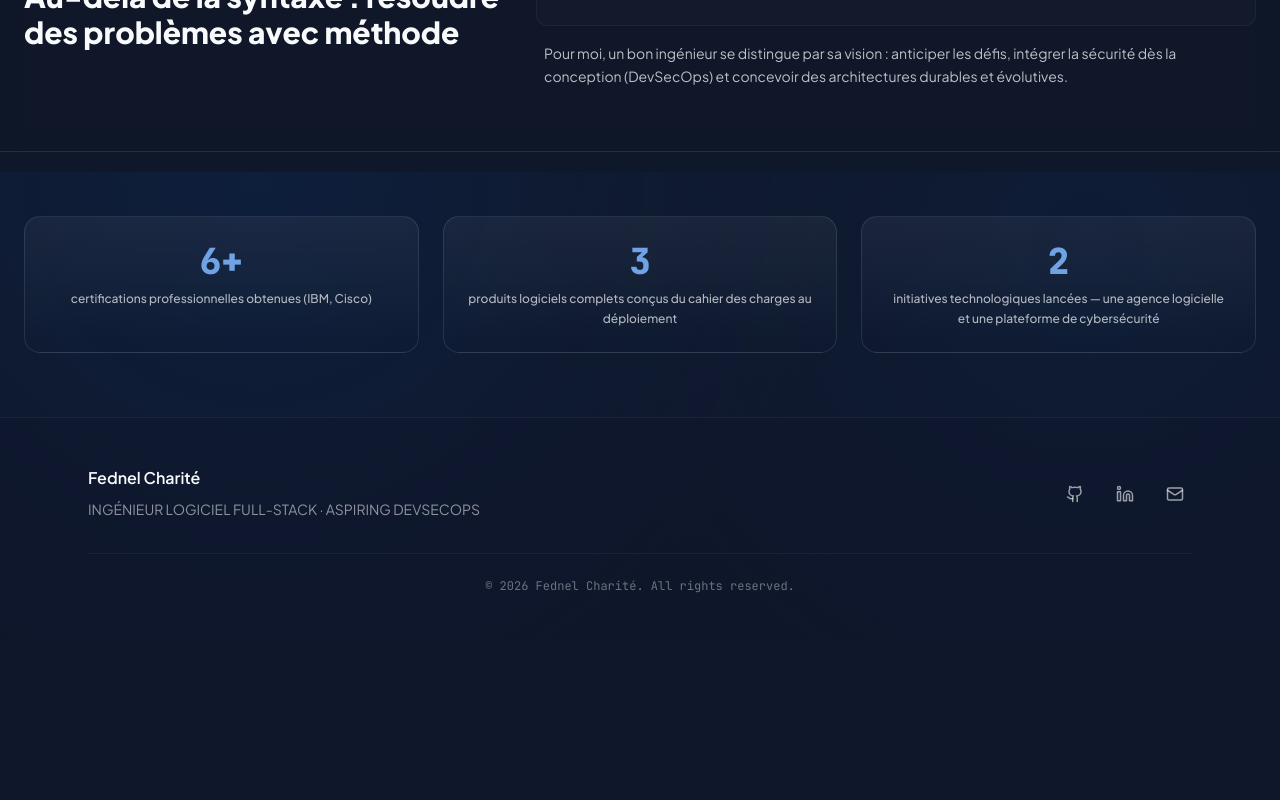
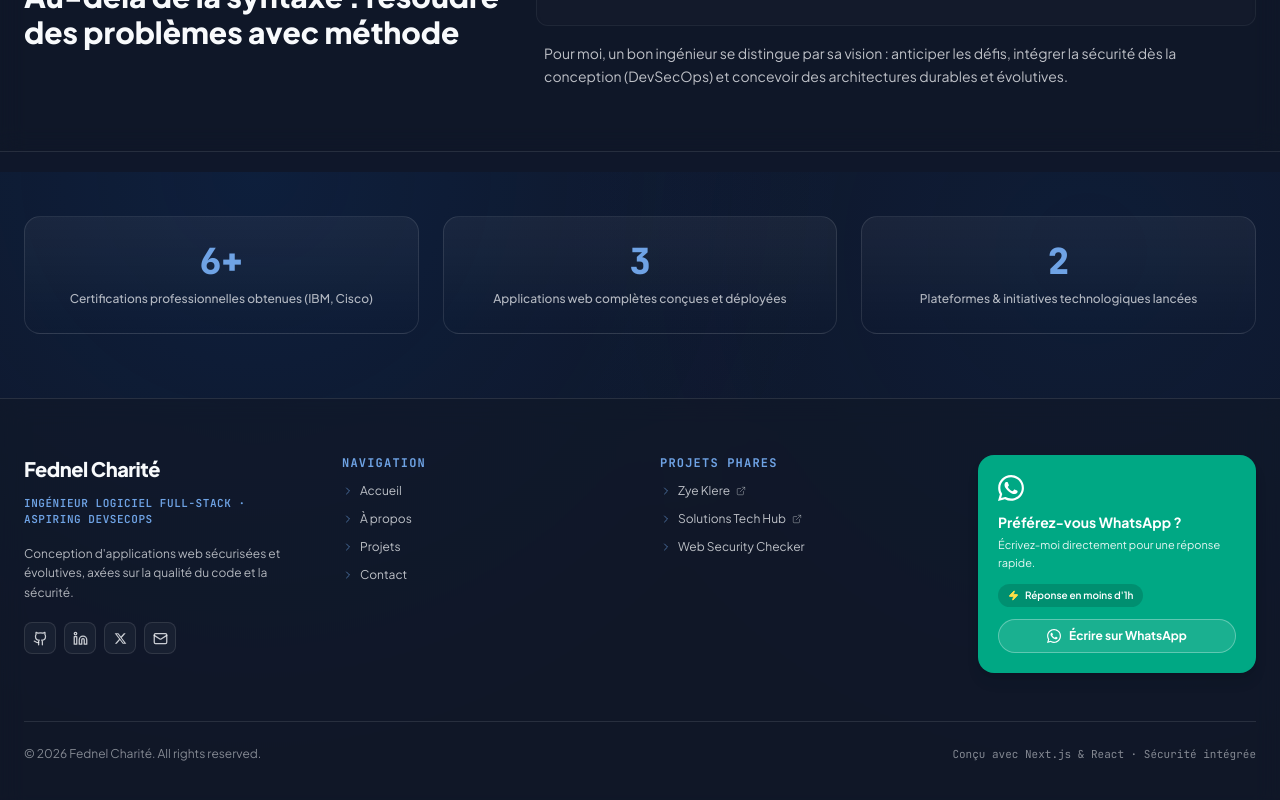
Before and after one commit to Feddy509/fednelCharite-portfolio, a Next.js app: page / in a window 1280 px wide. Shown: the part 1428-2228 px from the top of the page. Before the commit the page ends 2070 px from the top, so only its background shows below. Built offline with nearby package versions, Linux system fonts and the light colour scheme.

Commit message:
correction des contenus

```diff
--- a/app/about/page.tsx
+++ b/app/about/page.tsx
@@ -1,24 +1,27 @@
 "use client";
 
+import React from "react";
 import { GraduationCap, Code2, ShieldCheck, Rocket, Clock, Award, CheckCircle2 } from "lucide-react";
 import { certifications, portfolioData } from "@/data/portfolioData";
 import { useLanguage } from "@/app/context/LanguageContext";
 
-const identityIcons = {
+const identityIcons: Record<string, React.ElementType> = {
   engineer: Code2,
   securiste: ShieldCheck,
+  cloud: Rocket,
   entrepreneur: Rocket,
 };
 
 export default function AboutPage() {
   const { language } = useLanguage();
-  const data = portfolioData[language];
+  const data = portfolioData?.[language] || portfolioData?.fr || {};
 
-  const completed = certifications.filter((c) => c.status === "completed");
-  const inProgress = certifications.filter((c) => c.status === "in-progress");
+  const completed = (certifications || []).filter((c) => c?.status === "completed");
+  const inProgress = (certifications || []).filter((c) => c?.status === "in-progress");
 
   // Diksyonè ti tèks estatik pou paj À propos / About
-  const labels = {
+  const labels =
+    {
       fr: {
         badge: "À propos",
         title: "Trois identités, un seul objectif : livrer un logiciel fiable",
@@ -39,7 +42,15 @@ export default function AboutPage() {
         certSubtitle: "Continuous learning, verified & validated",
         inProgress: "In progress & Upcoming certifications",
       },
-  }[language];
+    }[language] || {
+      badge: "À propos",
+      title: "Trois identités, un seul objectif : livrer un logiciel fiable",
+      subtitle: "",
+      academic: "Parcours académique",
+      certifications: "Certifications & Spécialisations",
+      certSubtitle: "Formation continue, vérifiée et validée",
+      inProgress: "En préparation & Certifications à venir",
+    };
 
   return (
     <div className="mx-auto max-w-6xl px-6 py-16 sm:py-24">
@@ -62,21 +73,21 @@ export default function AboutPage() {
       {/* Triple identité (Grille Moderne & Aérée)                         */}
       {/* ---------------------------------------------------------------- */}
       <div className="mt-16 grid gap-8 sm:grid-cols-3">
-        {data.aboutIdentities.map((identity) => {
-          const Icon = identityIcons[identity.key as keyof typeof identityIcons];
+        {(data?.aboutIdentities || []).map((identity: any) => {
+          const Icon = identityIcons[identity?.key as keyof typeof identityIcons] || Code2;
           return (
             <div
-              key={identity.key}
+              key={identity?.key || identity?.title}
               className="group relative rounded-2xl border border-white/10 bg-ink-surface/40 p-8 backdrop-blur-md transition-all duration-300 hover:-translate-y-1 hover:border-accent-500/40 hover:shadow-glow"
             >
               <span className="flex h-12 w-12 items-center justify-center rounded-xl bg-accent-600/20 text-accent-300 transition-transform duration-300 group-hover:scale-110">
                 <Icon size={22} />
               </span>
               <h3 className="mt-6 font-sans text-lg font-bold text-paper">
-                {identity.title}
+                {identity?.title}
               </h3>
               <p className="mt-3 font-sans text-sm leading-relaxed text-paper/65">
-                {identity.description}
+                {identity?.description}
               </p>
             </div>
           );
@@ -97,16 +108,16 @@ export default function AboutPage() {
           </span>
           <div className="space-y-1">
             <h3 className="font-sans text-xl font-bold text-paper">
-              {data.education.degree}
+              {data?.education?.degree}
             </h3>
             <p className="font-sans text-sm font-medium text-paper/70">
-              {data.education.school}
+              {data?.education?.school}
             </p>
             <p className="font-mono text-xs font-semibold text-accent-300">
-              {data.education.status}
+              {data?.education?.status}
             </p>
             <p className="pt-2 font-sans text-sm leading-relaxed text-paper/60">
-              {data.education.note}
+              {data?.education?.note}
             </p>
           </div>
         </div>
--- a/components/Footer.tsx
+++ b/components/Footer.tsx
@@ -1,64 +1,216 @@
 "use client";
 
 import Link from "next/link";
-import { Github, Linkedin, Globe, Mail } from "lucide-react";
+import { Github, Linkedin, Mail, ExternalLink, ChevronRight, Zap } from "lucide-react";
 import { portfolioData, personalInfo } from "@/data/portfolioData";
 import { useLanguage } from "@/app/context/LanguageContext";
 
+// Ikòn X (Twitter)
+const XIcon = ({ size = 15 }: { size?: number }) => (
+  <svg
+    width={size}
+    height={size}
+    viewBox="0 0 24 24"
+    fill="currentColor"
+    aria-hidden="true"
+  >
+    <path d="M18.244 2.25h3.308l-7.227 8.26 8.502 11.24H16.17l-5.214-6.817L4.99 21.75H1.68l7.73-8.835L1.254 2.25H8.08l4.713 6.231zm-1.161 17.52h1.833L7.084 4.126H5.117z" />
+  </svg>
+);
+
+// Ikòn WhatsApp SVG
+const WhatsappIcon = ({ size = 20 }: { size?: number }) => (
+  <svg
+    width={size}
+    height={size}
+    viewBox="0 0 24 24"
+    fill="currentColor"
+    aria-hidden="true"
+  >
+    <path d="M17.472 14.382c-.297-.149-1.758-.867-2.03-.967-.273-.099-.471-.148-.67.15-.197.297-.767.966-.94 1.164-.173.199-.347.223-.644.075-.297-.15-1.255-.463-2.39-1.475-.883-.788-1.48-1.761-1.653-2.059-.173-.297-.018-.458.13-.606.134-.133.298-.347.446-.521.151-.172.2-.296.3-.495.099-.198.05-.372-.025-.521-.075-.148-.669-1.611-.916-2.206-.242-.579-.487-.501-.669-.51l-.57-.01c-.198 0-.52.074-.792.372s-1.04 1.016-1.04 2.479 1.065 2.876 1.213 3.074c.149.198 2.095 3.2 5.076 4.487.709.306 1.263.489 1.694.626.712.226 1.36.194 1.872.118.571-.085 1.758-.719 2.006-1.413.248-.695.248-1.29.173-1.414-.074-.124-.272-.198-.57-.347m-5.421 7.403h-.004a9.87 9.87 0 01-5.031-1.378l-.361-.214-3.741.982.998-3.648-.235-.374a9.86 9.86 0 01-1.51-5.26c.001-5.45 4.436-9.884 9.888-9.884 2.64 0 5.122 1.03 6.988 2.898a9.825 9.825 0 012.893 6.994c-.003 5.45-4.437 9.884-9.885 9.884m8.413-18.297A11.815 11.815 0 0012.05 0C5.495 0 .16 5.335.157 11.892c0 2.096.547 4.142 1.588 5.945L0 24l6.335-1.662a11.87 11.87 0 005.707 1.456h.005c6.554 0 11.89-5.335 11.893-11.893 0-3.177-1.238-6.163-3.487-8.411" />
+  </svg>
+);
+
 export default function Footer() {
   const { language } = useLanguage();
-  const data = portfolioData[language];
+  const data = portfolioData?.[language] || portfolioData?.fr;
 
+  const isEn = language === "en";
   const currentYear = new Date().getFullYear();
 
   return (
-    <footer className="mt-auto border-t border-white/5 bg-ink/50 py-12">
-      <div className="mx-auto max-w-6xl px-6">
-        <div className="flex flex-col gap-8 md:flex-row md:items-center md:justify-between">
-          <div>
+    <footer className="mt-auto border-t border-white/10 bg-ink-surface/60 backdrop-blur-md font-sans text-paper">
+      <div className="mx-auto max-w-7xl px-6 py-14">
+
+        {/* Grid 4 Columns san liy vèrtikal, byen santre */}
+        <div className="grid gap-10 sm:grid-cols-2 lg:grid-cols-4 items-start">
+
+          {/* Kolòn 1: Identity & Description */}
+          <div className="space-y-3">
             <Link
               href="/"
-              className="font-sans text-base font-semibold text-paper"
+              className="text-xl font-extrabold tracking-tight text-paper transition hover:text-accent-300"
             >
               {personalInfo.name}
             </Link>
-            <p className="mt-2 font-sans text-sm leading-relaxed text-paper/55">
-              {data.personalInfo.roles.join(" · ")}
+            <p className="font-mono text-[11px] font-semibold uppercase tracking-wider text-accent-300">
+              {data?.personalInfo?.roles?.join(" · ") || ""}
             </p>
-          </div>
+            <p className="text-xs text-paper/70 leading-relaxed max-w-xs pt-1">
+              {isEn
+                ? "Building scalable, secure web systems with a focus on code quality and DevSecOps practices."
+                : "Conception d'applications web sécurisées et évolutives, axées sur la qualité du code et la sécurité."}
+            </p>
 
-          <div className="flex items-center gap-4 text-paper/60">
+            {/* Social Icons */}
+            <div className="flex items-center gap-2 pt-2">
               <a
                 href={personalInfo.social.github}
                 target="_blank"
                 rel="noopener noreferrer"
-              className="rounded-lg p-2 transition hover:bg-white/5 hover:text-paper"
                 aria-label="GitHub"
+                className="flex h-8 w-8 items-center justify-center rounded-lg border border-white/10 bg-white/[0.04] text-paper/80 transition hover:border-accent-300 hover:bg-white/10 hover:text-accent-300"
               >
-              <Github size={18} />
+                <Github size={15} />
               </a>
               <a
                 href={personalInfo.social.linkedin}
                 target="_blank"
                 rel="noopener noreferrer"
-              className="rounded-lg p-2 transition hover:bg-white/5 hover:text-paper"
                 aria-label="LinkedIn"
+                className="flex h-8 w-8 items-center justify-center rounded-lg border border-white/10 bg-white/[0.04] text-paper/80 transition hover:border-accent-300 hover:bg-white/10 hover:text-accent-300"
               >
-              <Linkedin size={18} />
+                <Linkedin size={15} />
+              </a>
+              <a
+                href="https://x.com/fednelcharite"
+                target="_blank"
+                rel="noopener noreferrer"
+                aria-label="X (Twitter)"
+                className="flex h-8 w-8 items-center justify-center rounded-lg border border-white/10 bg-white/[0.04] text-paper/80 transition hover:border-accent-300 hover:bg-white/10 hover:text-accent-300"
+              >
+                <XIcon size={13} />
               </a>
               <a
                 href={`mailto:${personalInfo.email}`}
-              className="rounded-lg p-2 transition hover:bg-white/5 hover:text-paper"
                 aria-label="Email"
+                className="flex h-8 w-8 items-center justify-center rounded-lg border border-white/10 bg-white/[0.04] text-paper/80 transition hover:border-accent-300 hover:bg-white/10 hover:text-accent-300"
               >
-              <Mail size={18} />
+                <Mail size={15} />
               </a>
             </div>
           </div>
 
-        <div className="mt-8 border-t border-white/5 pt-6 text-center font-mono text-xs text-paper/40">
-          © {currentYear} {personalInfo.name}. All rights reserved.
+          {/* Kolòn 2: Navigation (Ti flèch devan) */}
+          <div className="space-y-3">
+            <h4 className="font-mono text-xs font-bold uppercase tracking-widest text-accent-300">
+              NAVIGATION
+            </h4>
+            <ul className="space-y-2.5 text-xs text-paper/75">
+              {[
+                { href: "/", label: isEn ? "Accueil" : "Accueil" },
+                { href: "/about", label: isEn ? "About" : "À propos" },
+                { href: "/projects", label: isEn ? "Projects" : "Projets" },
+                { href: "/contact", label: isEn ? "Contact" : "Contact" },
+              ].map((item) => (
+                <li key={item.href}>
+                  <Link
+                    href={item.href}
+                    className="group inline-flex items-center gap-1.5 transition hover:text-accent-300 hover:translate-x-1 duration-200"
+                  >
+                    <ChevronRight size={12} className="text-accent-300/60 transition-transform group-hover:translate-x-0.5 group-hover:text-accent-300" />
+                    {item.label}
+                  </Link>
+                </li>
+              ))}
+            </ul>
           </div>
+
+          {/* Kolòn 3: Projets Phares */}
+          <div className="space-y-3">
+            <h4 className="font-mono text-xs font-bold uppercase tracking-widest text-accent-300">
+              {isEn ? "FEATURED SYSTEMS" : "PROJETS PHARES"}
+            </h4>
+            <ul className="space-y-2.5 text-xs text-paper/75">
+              <li>
+                <a
+                  href="https://zyeklere.com"
+                  target="_blank"
+                  rel="noopener noreferrer"
+                  className="group inline-flex items-center gap-1.5 transition hover:text-accent-300 hover:translate-x-1 duration-200"
+                >
+                  <ChevronRight size={12} className="text-accent-300/60 group-hover:text-accent-300" />
+                  <span>Zye Klere</span>
+                  <ExternalLink size={10} className="text-paper/40 group-hover:text-accent-300" />
+                </a>
+              </li>
+              <li>
+                <a
+                  href="https://solutionstechhub.com"
+                  target="_blank"
+                  rel="noopener noreferrer"
+                  className="group inline-flex items-center gap-1.5 transition hover:text-accent-300 hover:translate-x-1 duration-200"
+                >
+                  <ChevronRight size={12} className="text-accent-300/60 group-hover:text-accent-300" />
+                  <span>Solutions Tech Hub</span>
+                  <ExternalLink size={10} className="text-paper/40 group-hover:text-accent-300" />
+                </a>
+              </li>
+              <li>
+                <Link
+                  href="/projects"
+                  className="group inline-flex items-center gap-1.5 transition hover:text-accent-300 hover:translate-x-1 duration-200"
+                >
+                  <ChevronRight size={12} className="text-accent-300/60 group-hover:text-accent-300" />
+                  <span>Web Security Checker</span>
+                </Link>
+              </li>
+            </ul>
+          </div>
+
+          {/* Kolòn 4: Gwo Kat Bwat WhatsApp Vèt (Jan l ye nan foto 1) */}
+          <div className="rounded-2xl bg-[#00a884] p-5 text-white shadow-lg space-y-3">
+            <div className="flex items-center justify-between">
+              <WhatsappIcon size={26} />
+            </div>
+
+            <div>
+              <h5 className="font-bold text-sm leading-snug">
+                {isEn ? "Prefer WhatsApp?" : "Préférez-vous WhatsApp ?"}
+              </h5>
+              <p className="text-[11px] text-white/90 leading-relaxed mt-1">
+                {isEn
+                  ? "Write directly for a fast response."
+                  : "Écrivez-moi directement pour une réponse rapide."}
+              </p>
+            </div>
+
+            <div className="inline-flex items-center gap-1.5 rounded-full bg-black/15 px-2.5 py-1 text-[10px] font-semibold text-white">
+              <Zap size={11} className="text-yellow-300 fill-yellow-300" />
+              <span>{isEn ? "Fast response (< 1h)" : "Réponse en moins d'1h"}</span>
+            </div>
+
+            <a
+              href="https://wa.me/50931554716"
+              target="_blank"
+              rel="noopener noreferrer"
+              className="flex items-center justify-center gap-2 w-full rounded-full border border-white/30 bg-white/10 px-4 py-2 font-sans text-xs font-bold text-white transition duration-200 hover:bg-white/20 active:scale-95"
+            >
+              <WhatsappIcon size={14} />
+              <span>{isEn ? "Write on WhatsApp" : "Écrire sur WhatsApp"}</span>
+            </a>
+          </div>
+
+        </div>
+
+        {/* Bottom Copyright Bar */}
+        <div className="mt-12 flex flex-col items-center justify-between gap-4 border-t border-white/10 pt-6 text-center text-xs text-paper/50 sm:flex-row sm:text-left">
+          <p>© {currentYear} {personalInfo.name}. All rights reserved.</p>
+          <p className="font-mono text-[11px]">
+            {isEn ? "Built with Next.js & React · Engineered with Security" : "Conçu avec Next.js & React · Sécurité intégrée"}
+          </p>
+        </div>
+
       </div>
     </footer>
   );
--- a/data/portfolioData.ts
+++ b/data/portfolioData.ts
@@ -34,20 +34,27 @@ export interface Project {
 export type ResumeProfile = "full-stack" | "backend" | "devsecops";
 
 // ----------------------------------------------------------------------------
-// Static Personal / Social Data (Shared across languages)
+// Base Personal / Social Data (Default / Fallback per Server Components)
 // ----------------------------------------------------------------------------
 
 export const personalInfo = {
   name: "Fednel Charité",
   initials: "FC",
   email: "contact@fednelcharite.com",
+  roles: [
+    "INGÉNIEUR LOGICIEL FULL-STACK",
+    "ASPIRING DEVSECOPS",
+  ],
+  location: "Basé en Haïti",
   social: {
     github: "https://github.com/feddy509",
     linkedin: "https://linkedin.com/in/fednelcharite",
     website: "https://fednelcharite.com",
   },
   heroVision:
-    "Je conçois des logiciels qui tiennent la route à la fois côté produit et côté sécurité - parce qu'en 2026, un système rapide qui n'est pas défendable n'est déjà plus compétitif.",
+    "Je développe des applications web modernes et évolutives, en adoptant une approche axée sur la sécurité et l'automatisation CI/CD dès les premières étapes du code.",
+  heroSubline:
+    "Mon écosystème : TypeScript, React/Next.js, Node.js, API REST, Docker, CI/CD (GitHub Actions), Git, Linux | Pratiques DevSecOps : Analyse de code (SonarQube/Snyk), OWASP, Cloud Fundamentals.",
 };
 
 // ----------------------------------------------------------------------------
@@ -64,19 +71,10 @@ export const portfolioData = {
     ],
     personalInfo: {
       ...personalInfo,
-      roles: [
-        "INGÉNIEUR LOGICIEL FULL-STACK",
-        "ASPIRING DEVSECOPS",
-      ],
       founderLines: [
         { label: "Fondateur", org: "Solutions Technologies Hub" },
         { label: "Co-fondateur", org: "Zye Klere" },
       ],
-      location: "Basé en Haïti",
-      heroVision:
-        "Je développe des applications web modernes et évolutives, en adoptant une approche axée sur la sécurité et l'automatisation CI/CD dès les premières étapes du code.",
-      heroSubline:
-        "Mon écosystème : TypeScript, React/Next.js, Node.js, API REST, Docker, CI/CD (GitHub Actions), Git, Linux | Pratiques DevSecOps : Analyse de code (SonarQube/Snyk), OWASP, Cloud Fundamentals.",
     },
     aboutIdentities: [
       {
@@ -151,15 +149,15 @@ export const portfolioData = {
     socialProof: [
       {
         stat: "6+",
-        label: "certifications professionnelles obtenues (IBM, Cisco)",
+        label: "Certifications professionnelles obtenues (IBM, Cisco)",
       },
       {
         stat: "3",
-        label: "produits logiciels complets conçus du cahier des charges au déploiement",
+        label: "Applications web complètes conçues et déployées",
       },
       {
         stat: "2",
-        label: "initiatives technologiques lancées — une agence logicielle et une plateforme de cybersécurité",
+        label: "Plateformes & initiatives technologiques lancées",
       },
     ],
     resumeProfiles: [
@@ -280,15 +278,15 @@ export const portfolioData = {
     socialProof: [
       {
         stat: "6+",
-        label: "professional certifications earned (IBM, Cisco)",
+        label: "Validated professional certifications earned (IBM, Cisco)",
       },
       {
         stat: "3",
-        label: "end-to-end software products engineered from specification to deployment",
+        label: "End-to-end web applications engineered & deployed",
       },
       {
         stat: "2",
-        label: "tech initiatives launched — a software agency and a cybersecurity platform",
+        label: "Tech initiatives & digital platforms launched",
       },
     ],
     resumeProfiles: [
```
Also changed, not shown: app/layout.tsx (+6 -2 lines), app/page.tsx (+6 -5 lines). Lines whose indentation alone changed are shown as unchanged.
